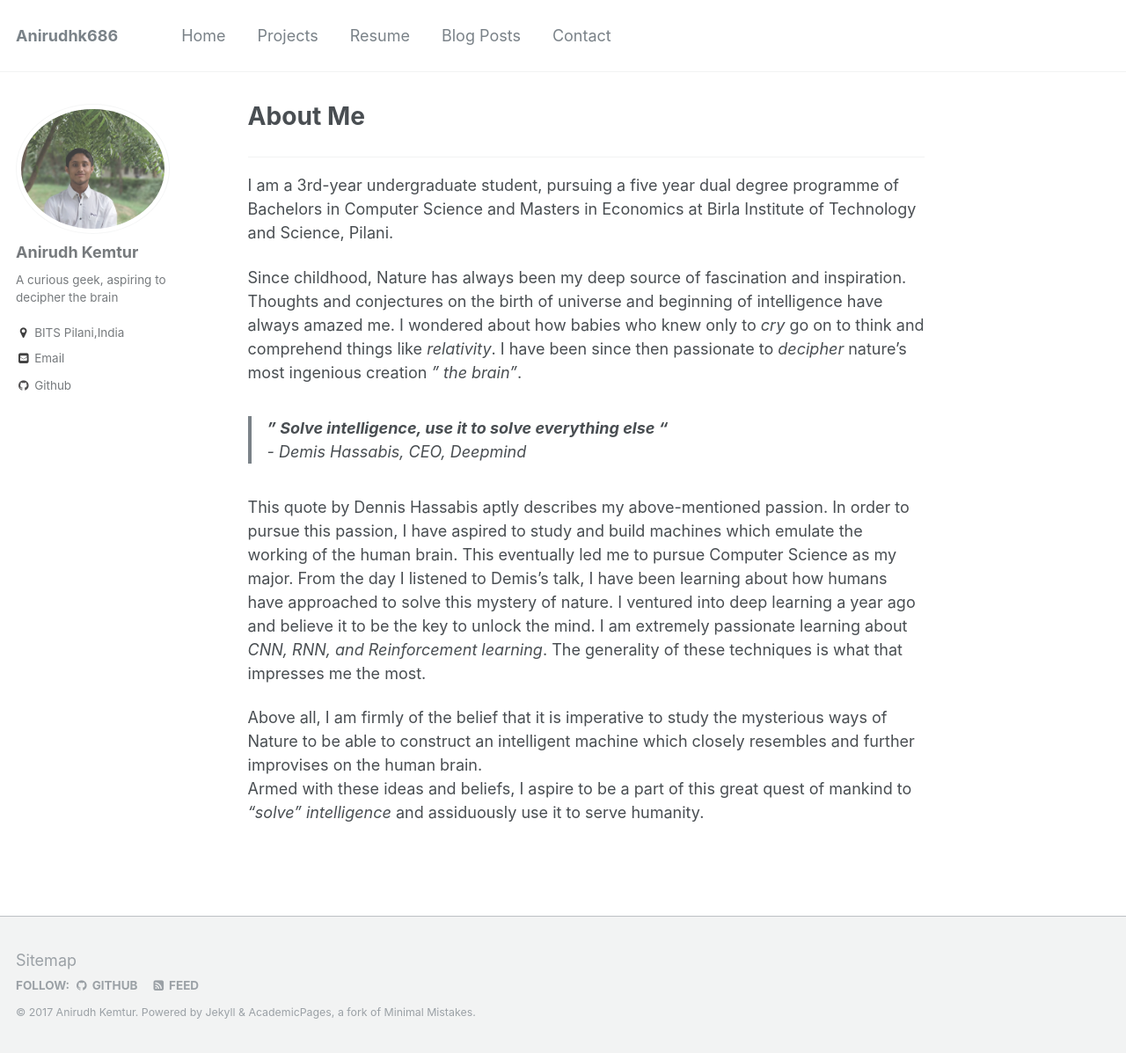
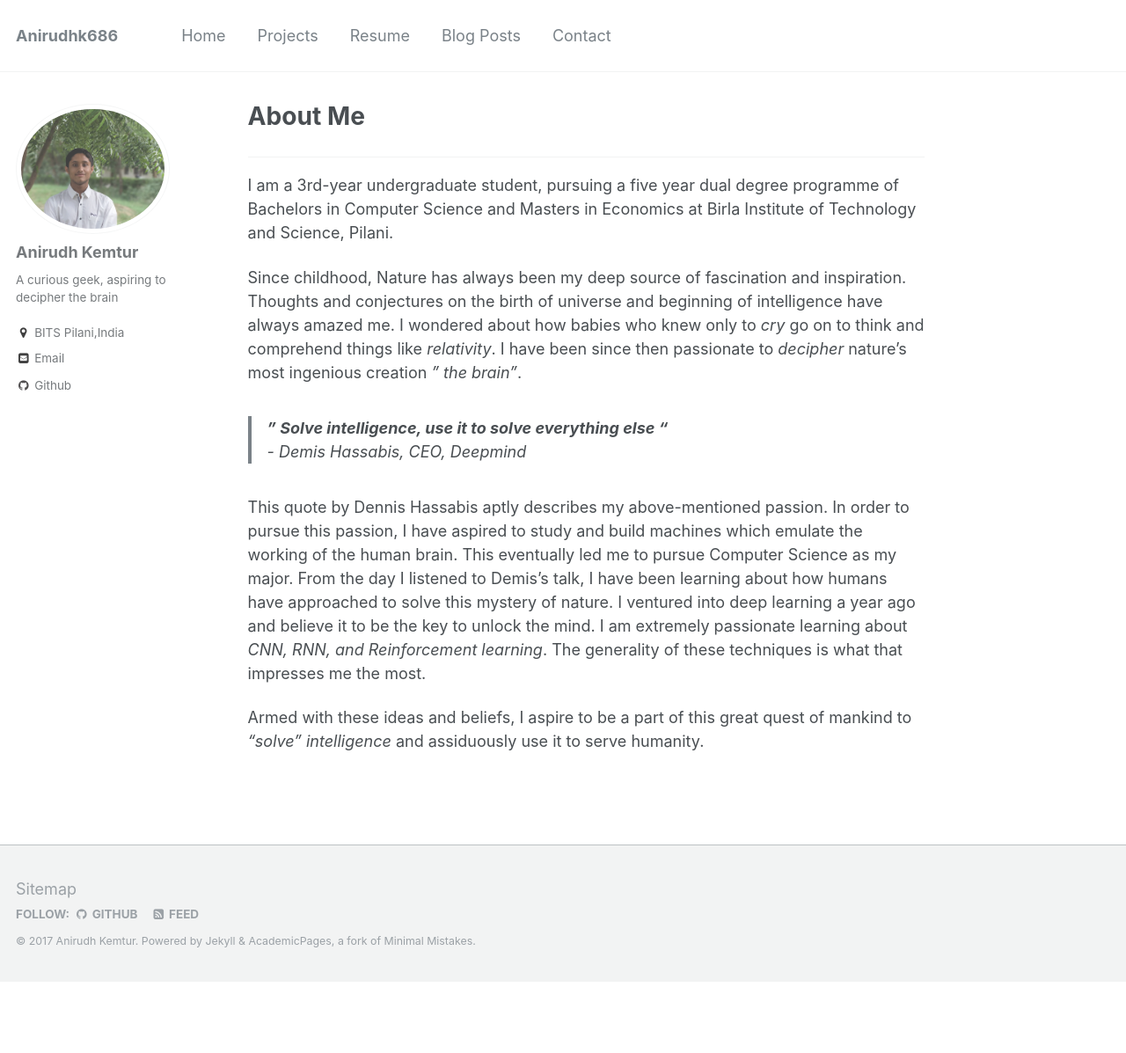
Before and after one commit to anirudhk686/anirudhk686.github.io, a Jekyll site: the page built from _pages/about.md, in a window 1280 px wide and 1197 px high. Shown: the whole window at 88% size. Built offline with Jekyll 4.4.1, drawn with Linux system fonts in a browser that asks for light colours.

Commit message:
Update about.md

```diff
--- a/_pages/about.md
+++ b/_pages/about.md
@@ -15,5 +15,4 @@ Since childhood, Nature has always been my deep source of fascination and inspir
 
 This quote by Dennis Hassabis aptly describes my above-mentioned passion. In order to pursue this passion, I have aspired to study and build machines which emulate the working of the human brain.  This eventually led me to pursue Computer Science as my major.  From the day I listened to Demis's talk, I have been learning about how humans have approached to solve this mystery of nature. I ventured into deep learning a year ago and believe it to be the key to unlock the mind. I am extremely passionate learning about _CNN, RNN, and Reinforcement learning_. The generality of these techniques is what that impresses me the most.
 
-Above all, I am firmly of the belief that it is imperative to study the mysterious ways of Nature to be able to construct an intelligent machine which closely resembles and further improvises on the human brain.<br>
 Armed with these ideas and beliefs, I aspire to be a part of this great quest of mankind to _“solve” intelligence_ and assiduously use it to serve humanity.
```
